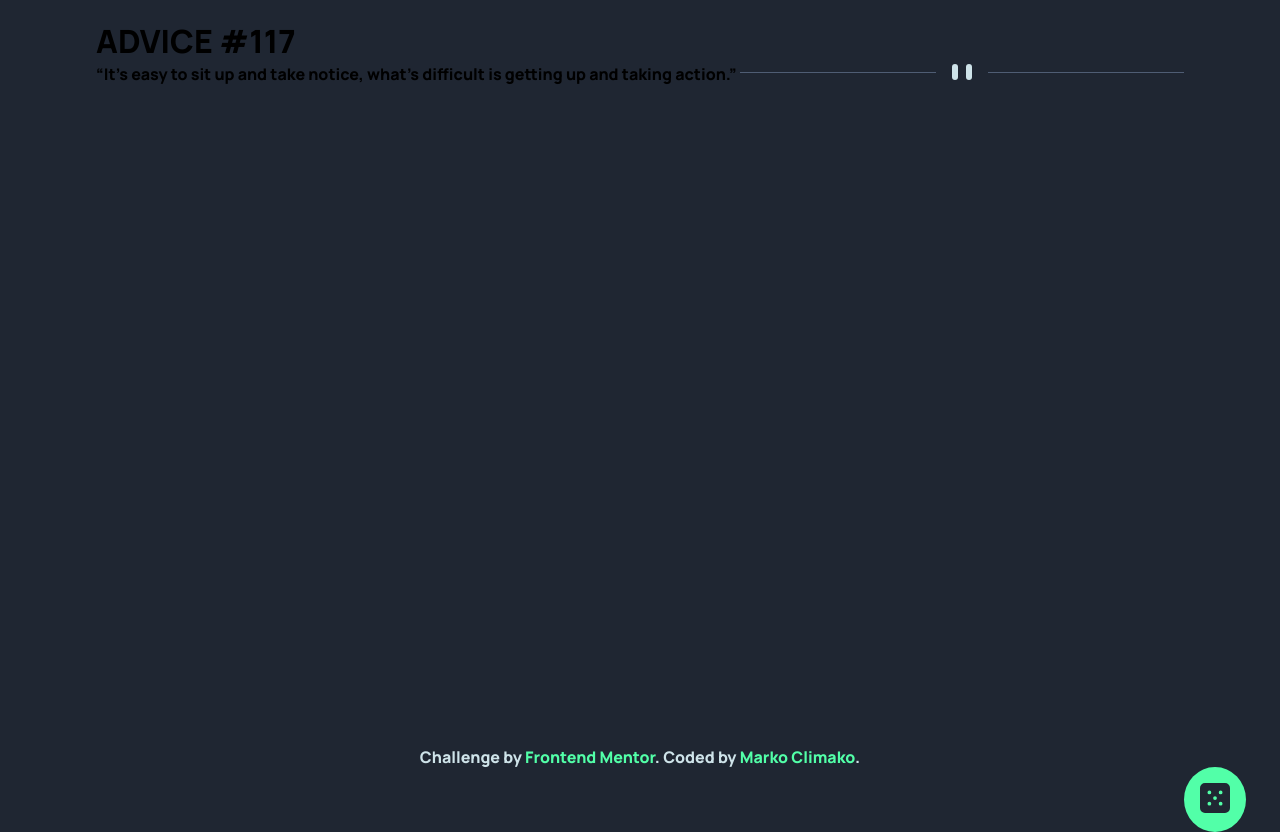
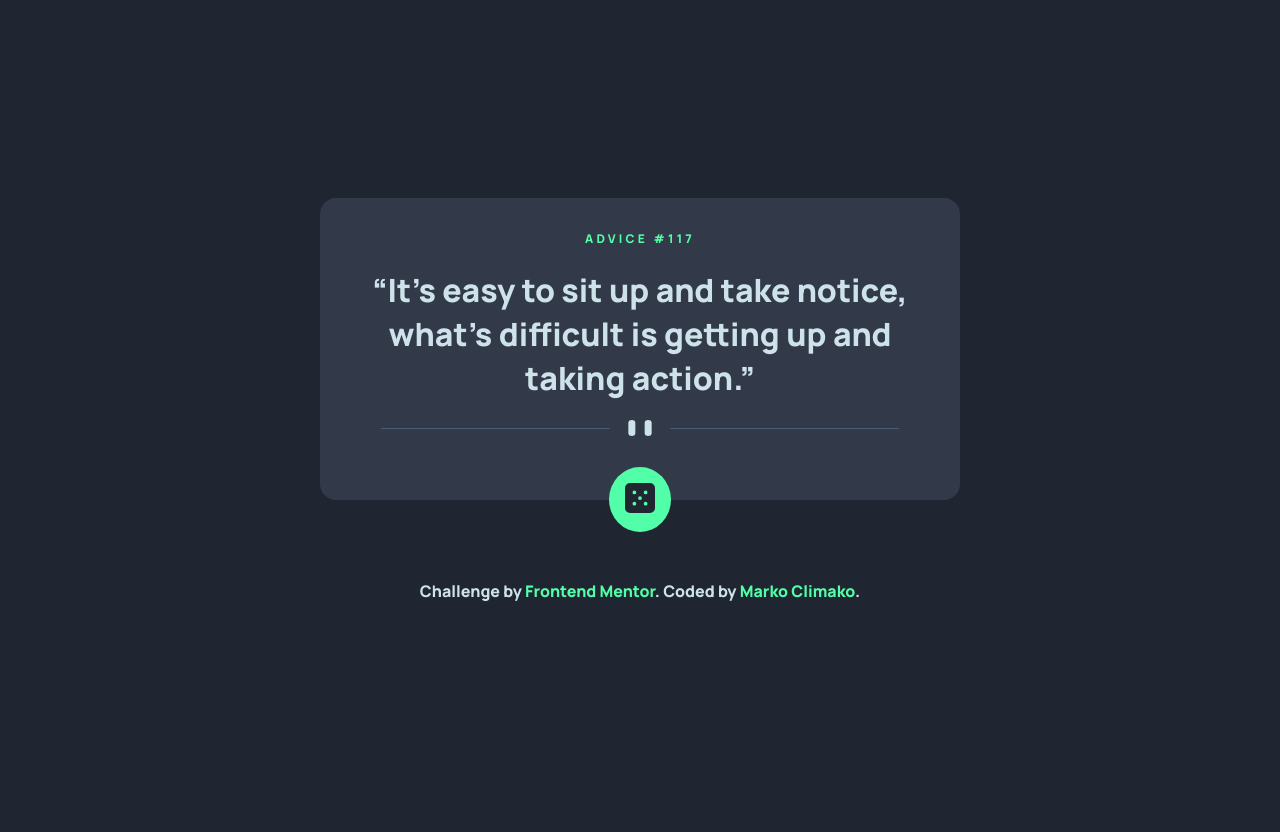
Before and after one commit to markoclimakodev/Advice-generator-app, a plain HTML site: page index.html in a window 1280 px wide. After the commit the page ends 800 px from the top, so only its background shows below. Drawn offline with Linux system fonts and the light colour scheme.

Commit message:
style: max width of main content changed to 40rem, remove margin-top

```diff
--- a/style.css
+++ b/style.css
@@ -21,7 +21,9 @@ body {
 
   display: flex;
   flex-direction: column;
+  justify-content: center;
   align-items: center;
+  gap: 5rem;
 
   width: 100%;
   height: 100vh;
@@ -29,11 +31,11 @@ body {
   padding: 1.2rem;
 }
 
-section {
+main {
   background-color: var(--dark_Grayish_Blue);
   border-radius: 1rem;
 
-  margin-top: 9rem;
+  /* margin-top: 9rem; */
 
   display: flex;
   flex-direction: column;
@@ -42,27 +44,27 @@ section {
   gap: 1.3rem;
 
   width: 100%;
-  max-width: 23.438rem;
+  max-width: 40rem;
   padding: 2rem 2rem 4rem 2rem;
 
   position: relative;
 }
 
-section h1 {
+main h1 {
   color: var(--neon_Green);
 
   font-size: 0.75rem;
   letter-spacing: 0.2rem;
 }
 
-section q {
+main q {
   color: var(--light_Cyan);
 
-  font-size: 1.3rem;
+  font-size: 2rem;
   text-align: center;
 }
 
-section img {
+main img {
   width: 90%;
   height: 1rem;
 }
@@ -71,7 +73,6 @@ section img {
   background-color: var(--neon_Green);
   border: none;
   border-radius: 50%;
-
 
   position: absolute;
   bottom: -2rem;
@@ -89,18 +90,17 @@ section img {
 }
 
 #generate_advice:hover {
-    box-shadow: 3px -3px 50px -5px rgba(82,255,168,1);
+  box-shadow: 3px -3px 50px -5px rgba(82, 255, 168, 1);
   transition: box-shadow 0.3s ease-in-out;
-
 }
 
 footer {
   color: var(--light_Cyan);
   text-align: center;
 
-  position: fixed;
-  bottom: 2rem;
+
 }
+
 footer a {
   text-decoration: none;
   color: var(--neon_Green);
```
